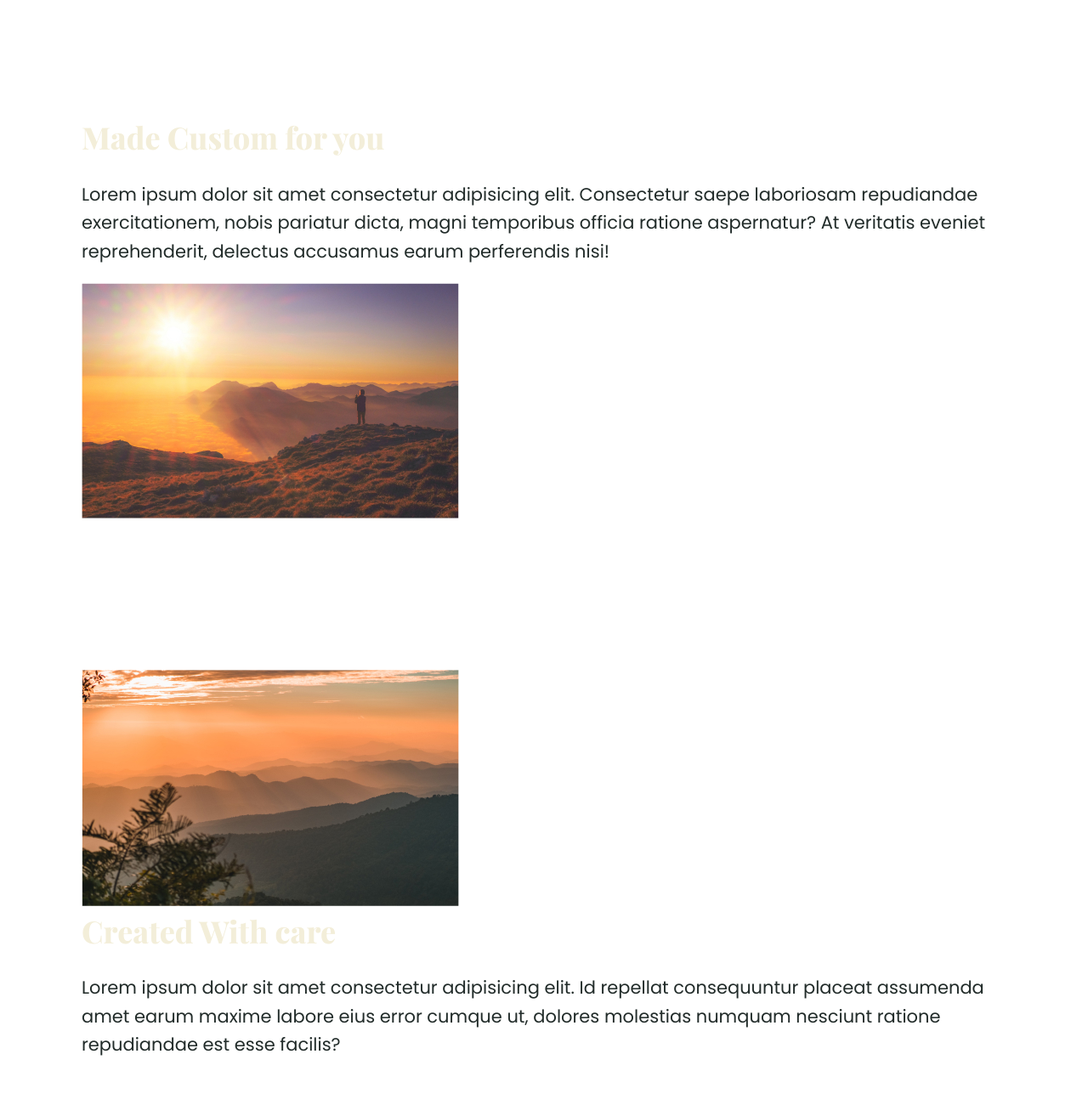
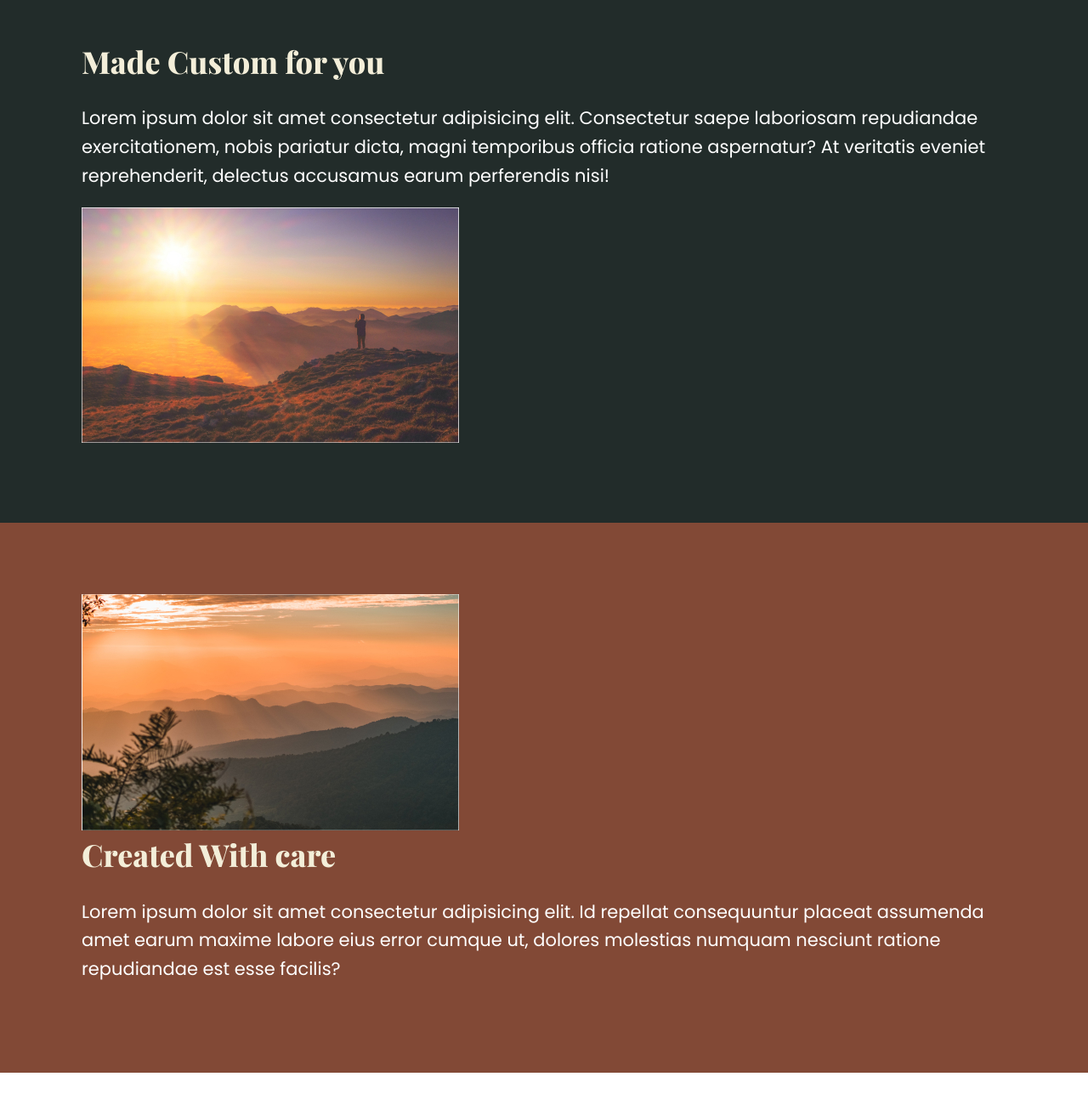
Before and after one commit to shaheedhudheen/responsive-website-flexbox, a plain HTML site: page index.html in a window 1280 px wide. Shown: the part 1038-2338 px from the top of the page at 85% size. After the commit the page ends 2300 px from the top, so only its background shows below. Drawn offline with nearby package versions, Linux system fonts and the light colour scheme.

Commit message:
completed mobile first design

```diff
--- a/style.css
+++ b/style.css
@@ -53,7 +53,7 @@ section{
 }
 
 .intro__title{
-    font-size: 60px;
+    font-size: 3rem;
 }
 
 .section__title{
@@ -63,3 +63,13 @@ section{
 .section__title--dark{
     color: #824936;
 }
+
+.section-three{
+    background-color:#222c2a;
+    color: #fff;
+}
+
+.section-four{
+    background-color: #824936;
+    color: #fff;
+}
```
